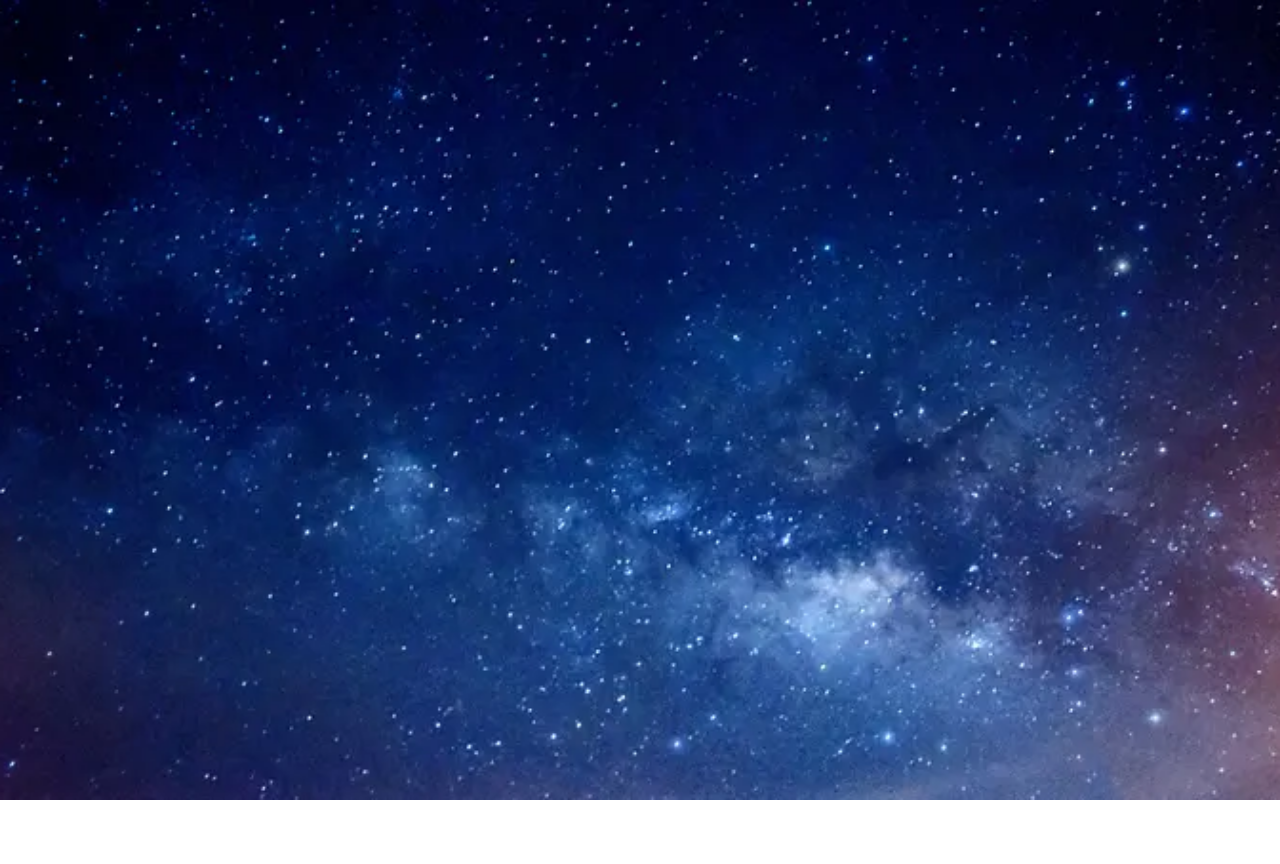
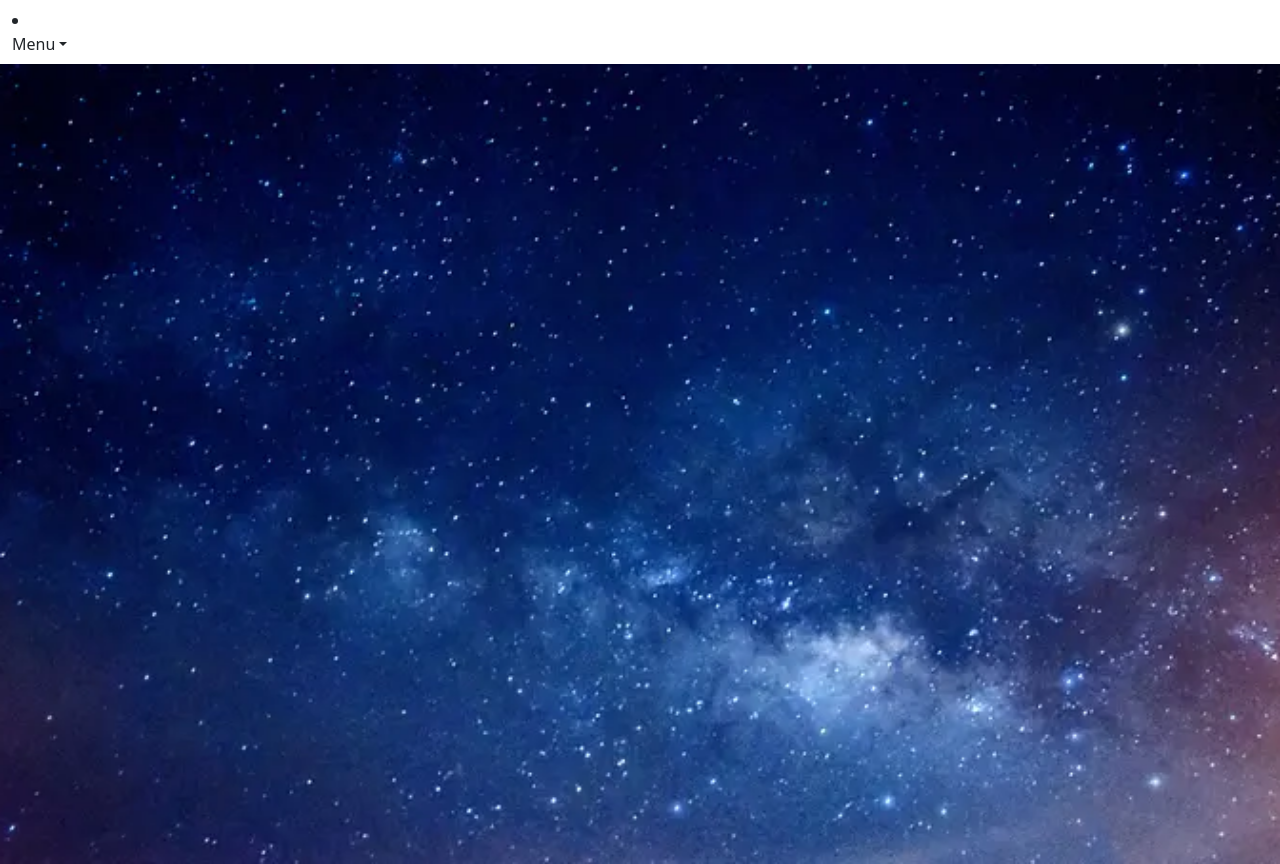
Before and after one commit to Wab-s-Tube/frontend, a React (Create React App) app: page / in a window 1280 px wide. Before the commit the page ends 800 px from the top, so only its background shows below. Built offline with nearby package versions, Linux system fonts and the light colour scheme.

Commit message:
added react-transition-group. added initial menu option to header compoent

```diff
--- a/package.json
+++ b/package.json
@@ -11,6 +11,7 @@
     "react-dom": "^18.2.0",
     "react-router-dom": "^6.16.0",
     "react-scripts": "5.0.1",
+    "react-transition-group": "^4.4.5",
     "reactstrap": "^9.2.0",
     "web-vitals": "^2.1.0"
   },
--- a/src/components/Header.js
+++ b/src/components/Header.js
@@ -1,8 +1,31 @@
-import React from "react";
+import React, { useState } from "react";
+import { Navbar, Nav, Dropdown, DropdownToggle, DropdownMenu, DropdownItem } from "reactstrap";
 
 const Header = () => {
 
+  const [openMenu, setMenu] = useState(false)
 
-}
+  const menuToggle = () => {
+    setMenu(!openMenu)
+  }
+
+  return (
+    <>
+      <Navbar id="header-nav">
+        <Dropdown nav isOpen={openMenu} toggle={menuToggle}>
+          <DropdownToggle nav caret>
+            Menu
+          </DropdownToggle>
+          <DropdownMenu>
+            <DropdownItem>Test 1</DropdownItem>
+            <DropdownItem>Test 2</DropdownItem>
+            <DropdownItem>Test 3</DropdownItem>
+          </DropdownMenu>
+        </Dropdown>
+      </Navbar>
+    </>
+  );
+
+};
 
 export default Header;
```
Also changed, not shown: src/styles/Header.css (added), 1 other file (tests, documents, lock files or other folders).
